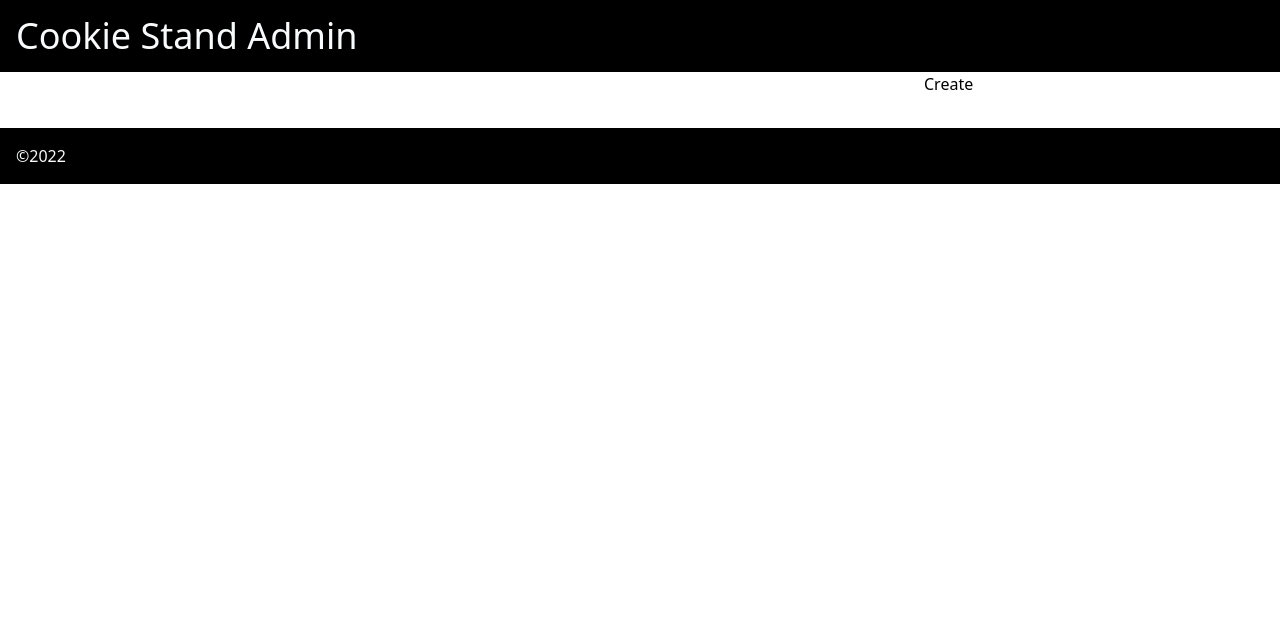
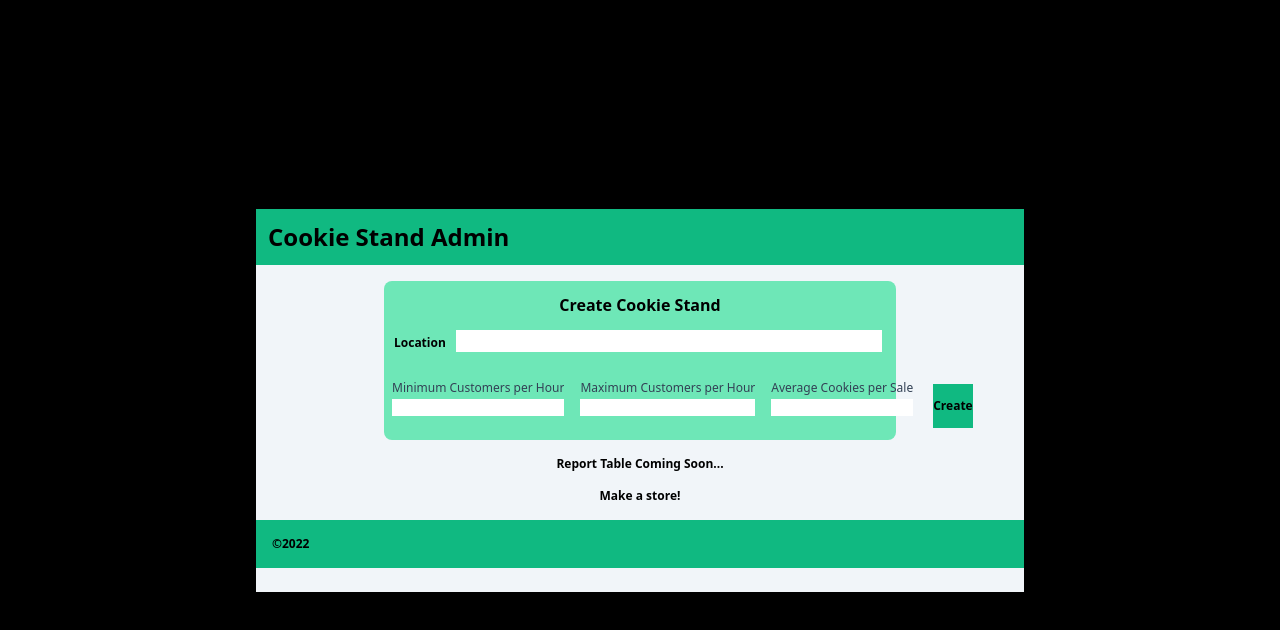
Before and after one commit to micgreene/cookie-stand-admin, a Next.js app: page / in a window 1280 px wide. Shown: the top 630 px of the page. Built offline with nearby package versions, Linux system fonts and the light colour scheme.

Commit message:
finished styling to spec

```diff
--- a/pages/index.tsx
+++ b/pages/index.tsx
@@ -1,30 +1,90 @@
 import type { NextPage } from 'next'
 import Head from 'next/head'
 import Image from 'next/image'
+import { useState } from 'react'
 
 const Home: NextPage = () => {
+  const [storeInfos, setStoreInfo] = useState([])
+
+  function handleSubmit(event){
+    event.preventDefault();
+
+    const newStore = {
+      location: event.target.location.value,
+      min_cph: event.target.min_cph.value,
+      max_cph: event.target.max_cph.value,
+      avg_sales: event.target.avg_sales.value,
+      id: storeInfos.length,
+    }
+
+    setStoreInfo([...storeInfos, newStore]);
+  }
+
+  function lastestStore(){
+    if (storeInfos.length == 0){
+      return 'Make a store!'
+    }
+    let ret_str = `{\"location\": "${storeInfos[storeInfos.length - 1].location}", \"minCustomers\": ${storeInfos[storeInfos.length - 1].min_cph}, \"maxCustomers\": ${storeInfos[storeInfos.length - 1].max_cph}, \"avgCookies\": ${storeInfos[storeInfos.length - 1].avg_sales},`
+    return ret_str;
+  }
+
   return (
-    <div className="">
+    <div className="bg-black">
       <Head>
         <title>Cookie Stand Admin</title>
         <link rel="icon" href="/favicon.ico" />
       </Head>
-        <header className="flex items-center justify-between p-4 bg-black text-gray-50">
-          <h1 className ="text-4xl">Cookie Stand Admin</h1>
-        </header>
-      <main className="">
-        <form>
-          <input name='location'></input>
-          <input name='min_cph'></input>
-          <input name='max_cph'></input>
-          <input name='avg_sales'></input>
-          <button>Create</button>
-        </form>
+
+      <main className="grid place-items-center h-screen">
+        <div className="bg-slate-100 w-3/5">
+          <header>
+            <h1 className ="p-3 bg-emerald-500 font-semibold text-black text-2xl">Cookie Stand Admin</h1>
+          </header>
+
+          <div className=" grid place-items-center h-2/5 flex">
+            <form onSubmit={ handleSubmit } className="w-4/6 my-4 bg-emerald-300 rounded-lg">
+              <h3 className ="p-3 text-center font-semibold text-2.5xl ">Create Cookie Stand</h3>
+              <label className="p-2.5 flex-auto font-semibold text-xs" htmlFor="forms-labelLeftInputCode">Location</label>
+              <input name='location' className="flex-auto w-10/12 h-full mb-5 "></input>
+
+              <div className="flex">
+                <label className="p-2 text-center">
+                  <span className="block text-xs font-medium text-slate-700 font-bold truncate">
+                    Minimum Customers per Hour
+                  </span>
+                  <input name='min_cph' className="w-full h-2/6 flex-auto pl-1"></input>
+                </label>
+
+                <label className="p-2 text-center">
+                  <span className="block text-xs font-medium text-slate-700 font-bold truncate">
+                    Maximum Customers per Hour
+                  </span>
+                  <input name='max_cph' className="w-full h-2/6 flex-auto pl-1"></input>
+                </label>
+
+                <label className="p-2 text-center">
+                  <span className="block text-xs font-medium text-slate-700 font-bold truncate">
+                    Average Cookies per Sale
+                  </span>
+                  <input name='avg_sales' className="w-full h-2/6 flex-auto pl-1"></input>
+                </label>
+
+                <button className="m-3 w-1/4 h-11 flex-auto bg-emerald-500 font-bold text-black text-xs">Create</button>
+              </div>
+            </form>
+
+            <div className='text-center text-xs font-semibold'>
+              <p className='pb-4'>Report Table Coming Soon...</p>
+              <p className='pb-4'>{ lastestStore() }</p>
+            </div>
+          </div>
+
+          <footer className="mb-6 p-4 bg-emerald-500 text-black text-xs font-semibold">
+            <p>©2022</p>
+          </footer>
+
+        </div>
       </main>
-
-      <footer className="mt-8 p-4 bg-black text-gray-50">
-        <p>©2022</p>
-      </footer>
     </div>
   )
 }
```
